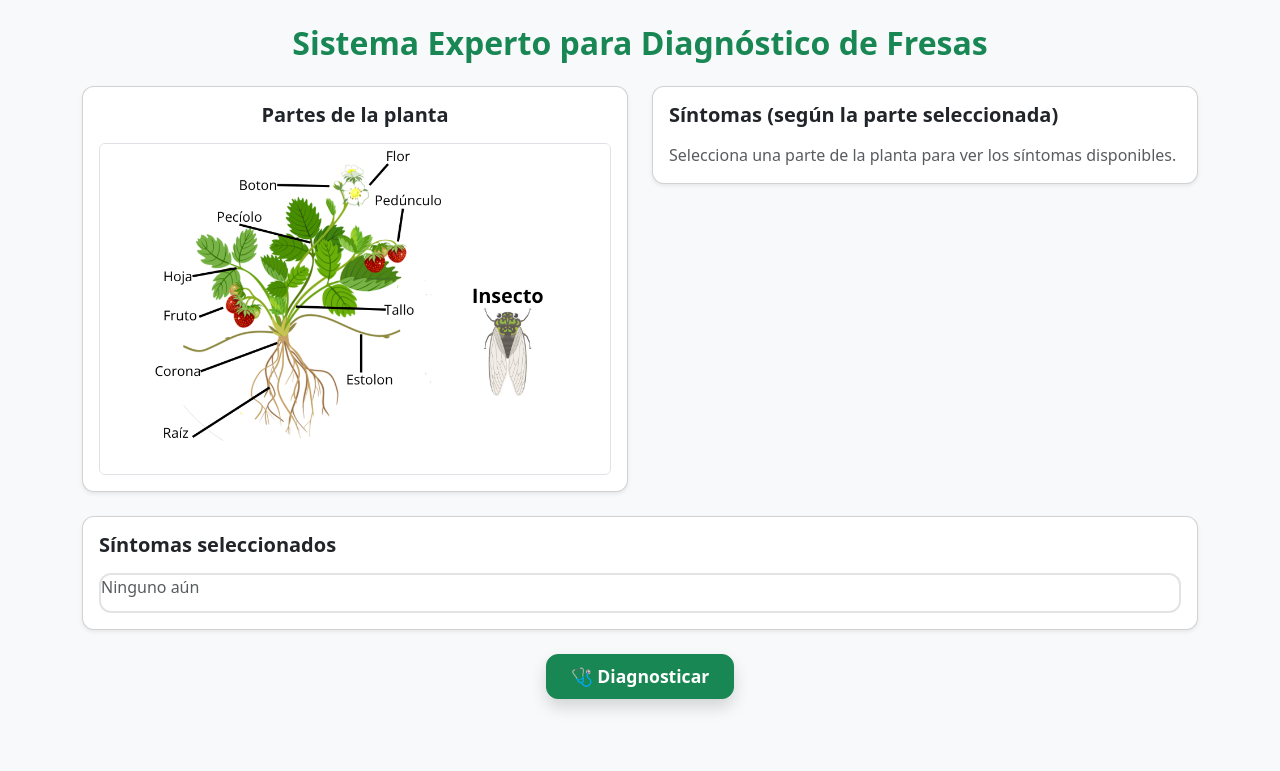
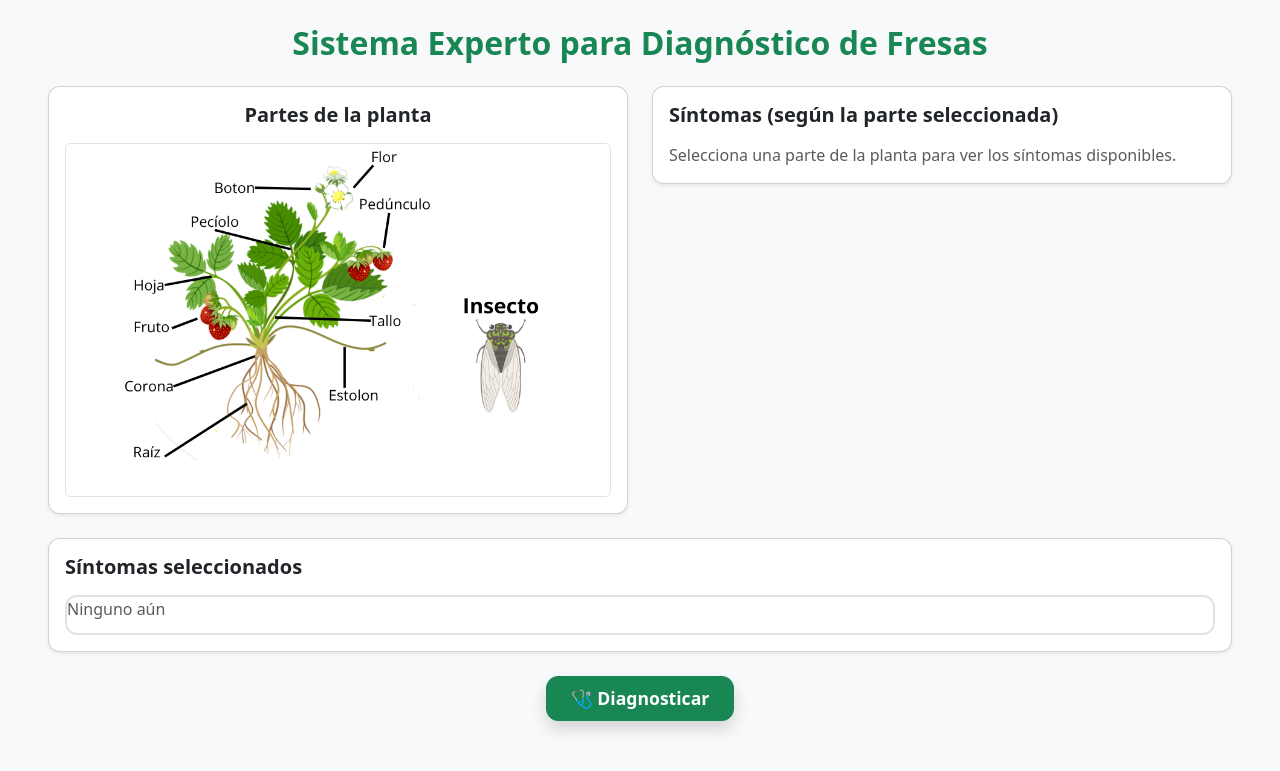
Before and after one commit to slimh4cker/Strawberry-Diagnosis, a Flask app: page / in a window 1280 px wide. Shown: the top 771 px of the page. Run offline with Flask 3, Linux system fonts and the light colour scheme.

Commit message:
fix: size de la imagen y del contenedor en general

```diff
--- a/src/frontend/templates/index.html
+++ b/src/frontend/templates/index.html
@@ -11,7 +11,7 @@
 
 <body class="bg-light">
 
-<div class="container py-4">
+<div class="container-fluid py-4 px-5">
 
     <h2 class="text-center fw-bold mb-4 text-success">
         Sistema Experto para Diagnóstico de Fresas
@@ -90,8 +90,6 @@
 </div>
 
 <script src="https://cdn.jsdelivr.net/npm/bootstrap@5.3.2/dist/js/bootstrap.bundle.min.js"></script>
-
-<!-- 🔥 Script externo -->
 <script src="{{ url_for('static', filename='selector.js') }}"></script>
 
 </body>
```
